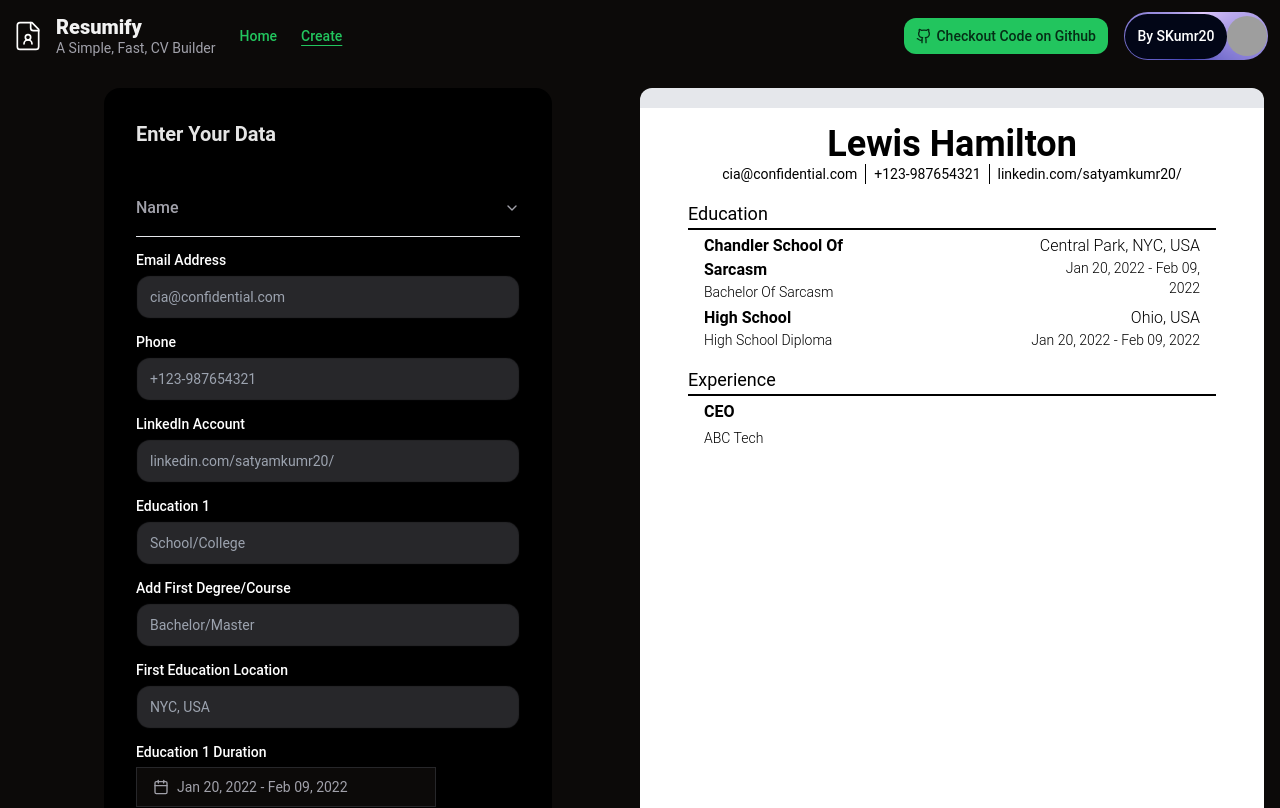
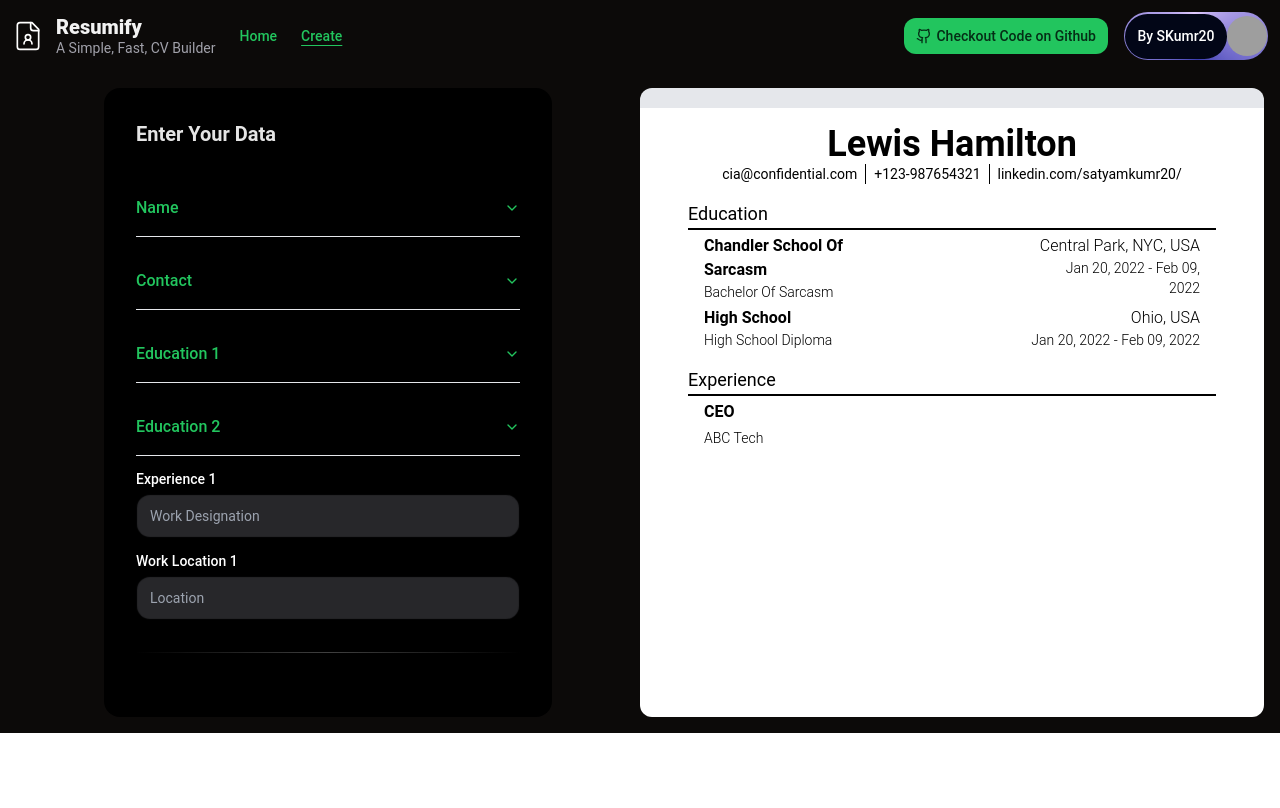
Before and after one commit to SKumr20/resume-builder, a React (Vite) app: page /createResume in a window 1280 px wide. Shown: the top 808 px of the page. Built offline with nearby package versions, Linux system fonts and the light colour scheme; grey boxes are pictures that could not be loaded.

Commit message:
Add Accordion wrapping

```diff
--- a/src/components/signup-form-demo.jsx
+++ b/src/components/signup-form-demo.jsx
@@ -29,10 +29,8 @@ export default function SignupFormDemo({ setFirstname, setLastname, setEmail, se
       </h2>
       <form className="my-8" onSubmit={handleSubmit}>
         <div className="flex flex-col md:flex-row space-y-2 md:space-y-0 md:space-x-2 mb-4">
-
-
           {/* Header section */}
-        <Accordion type="single" collapsible className="w-full text-muted-foreground hover:text-foreground">
+          <Accordion type="single" collapsible className="w-full text-primary hover:text-foreground">
             <AccordionItem value="item-1" className="w-full">
               <AccordionTrigger className="w-full">Name</AccordionTrigger>
                 <AccordionContent className="w-full">
@@ -49,8 +47,15 @@ export default function SignupFormDemo({ setFirstname, setLastname, setEmail, se
                 </AccordionContent>
               </AccordionItem>
           </Accordion>
+        </div>
 
-        </div>
+
+        {/* Contact Section */}
+        <Accordion type="single" collapsible className="w-full text-primary hover:text-foreground mb-4">
+            <AccordionItem value="item-2" className="w-full">
+              <AccordionTrigger className="w-full">Contact</AccordionTrigger>
+                <AccordionContent className="w-full">
+                  <div>
                   <LabelInputContainer className="mb-4">
                     <Label htmlFor="email">Email Address</Label>
                     <Input id="email" placeholder="cia@confidential.com" type="email" onChange={(e) => setEmail(e.target.value)}/>
@@ -63,8 +68,18 @@ export default function SignupFormDemo({ setFirstname, setLastname, setEmail, se
                     <Label htmlFor="linkedin">LinkedIn Account</Label>
                     <Input id="linkedin" placeholder="linkedin.com/satyamkumr20/" type="url" onChange={(e) => setLinkedin(e.target.value)} />
                   </LabelInputContainer>
+                  </div>
+                </AccordionContent>
+              </AccordionItem>
+          </Accordion>
+
 
         {/* Education section */}
+          <Accordion type="single" collapsible className="w-full text-primary hover:text-foreground mb-4">
+            <AccordionItem value="item-2" className="w-full">
+              <AccordionTrigger className="w-full">Education 1</AccordionTrigger>
+                <AccordionContent className="w-full">
+                  <div>
                   <LabelInputContainer className="mb-4">
                     <Label htmlFor="education1">Education 1</Label>
                     <Input id="education1" placeholder="School/College" type="text" onChange={(e) => setEducation1(e.target.value)} />
@@ -83,7 +98,17 @@ export default function SignupFormDemo({ setFirstname, setLastname, setEmail, se
                     <Label>Education 1 Duration</Label>
                     <DatePickerWithRange className=' text-muted-foreground' setEducation1Date={setEducation1Date} target="education1" />
                   </LabelInputContainer>
+                  </div>
+                </AccordionContent>
+              </AccordionItem>
+          </Accordion>
 
+
+
+          <Accordion type="single" collapsible className="w-full text-primary hover:text-foreground mb-4">
+            <AccordionItem value="item-2" className="w-full">
+              <AccordionTrigger className="w-full">Education 2</AccordionTrigger>
+                <AccordionContent className="w-full">
                 <LabelInputContainer className="mb-4">
                   <Label htmlFor="education1">Education 2</Label>
                   <Input id="education2" placeholder="School/College" type="text" onChange={(e) => setEducation2(e.target.value)} />
@@ -101,6 +126,11 @@ export default function SignupFormDemo({ setFirstname, setLastname, setEmail, se
                   <Label>Education 2 Duration</Label>
                   <DatePickerWithRange className=' text-muted-foreground  ' setEducation2Date={setEducation2Date} target="education2" />
                 </LabelInputContainer>
+                </AccordionContent>
+              </AccordionItem>
+          </Accordion>
+
+
 
 
 
```
Lines whose indentation alone changed are shown as unchanged.
